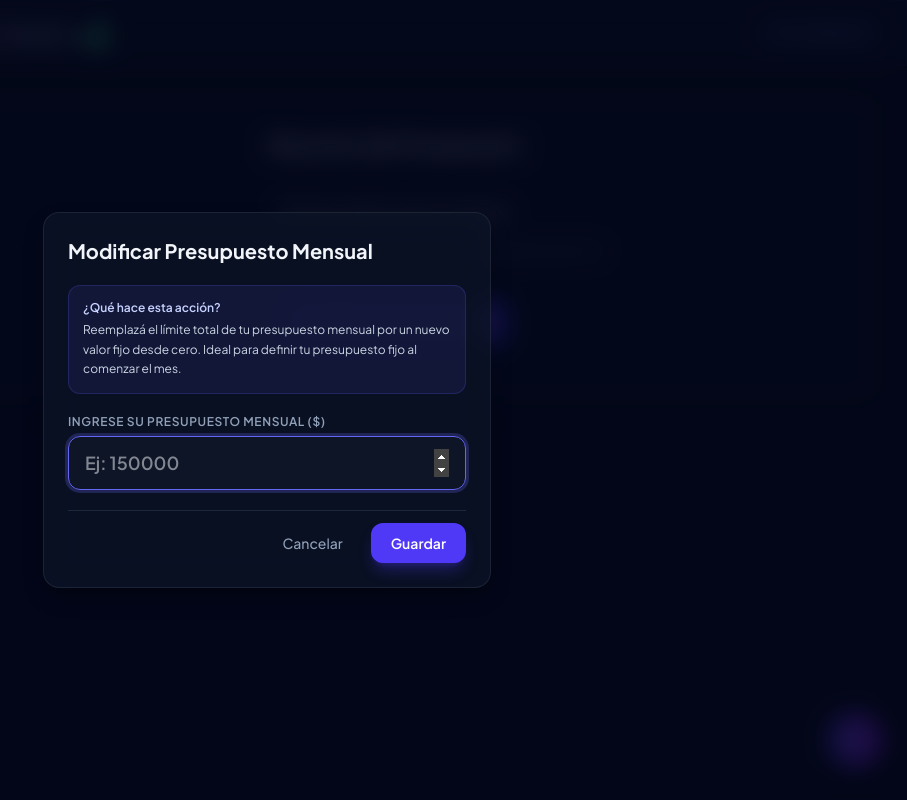
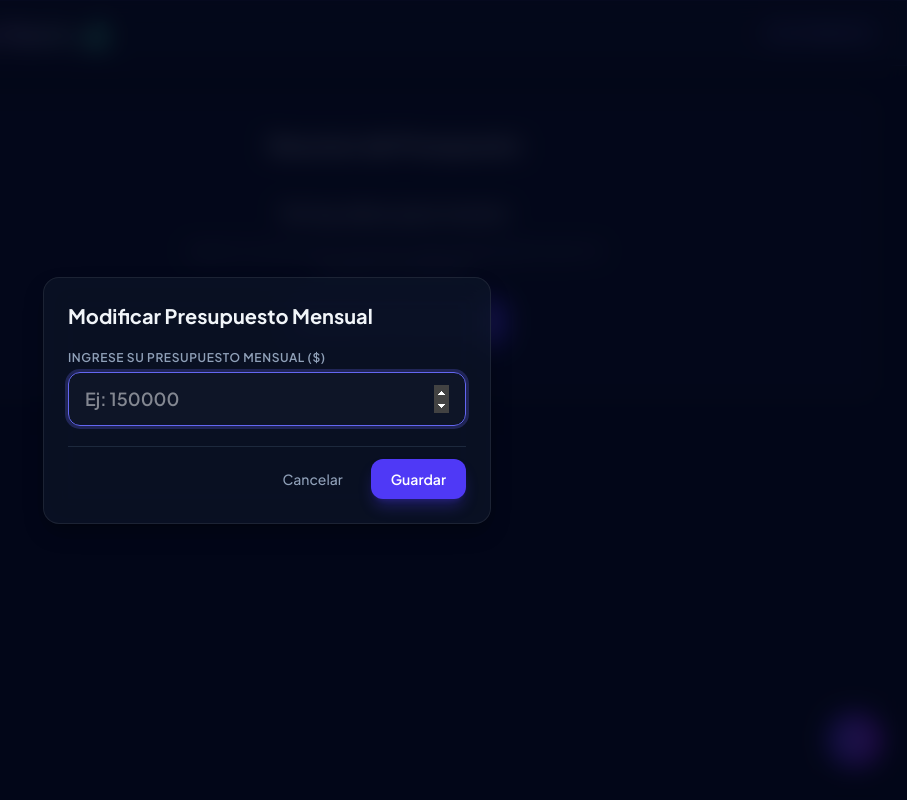
Before and after one commit to faqcjs/cuanto-gasto-app, a React (Vite) app: page / in a window 1280 px wide. Both pictures are taken after a click on the button "Establecer Presupuesto". Shown: the whole page, without its empty margins (373-1280 px from the left). Built offline with nearby package versions, Linux system fonts and the light colour scheme.

Commit message:
style(modals): remove explanation banners from budget action modals

```diff
--- a/src/components/AddIncomeModal.jsx
+++ b/src/components/AddIncomeModal.jsx
@@ -58,14 +58,6 @@ const AddIncomeModal = ({ isOpen, onClose, onAddIncome }) => {
           </button>
         </div>
 
-        {/* Modal Explanation Banner */}
-        <div className="bg-emerald-500/10 p-3.5 rounded-xl border border-emerald-500/20 text-xs text-emerald-300 space-y-1">
-          <p className="font-semibold text-emerald-200">¿Qué hace esta acción?</p>
-          <p className="leading-relaxed text-slate-300">
-            Sumá ingresos adicionales a tu presupuesto actual (por ejemplo: el pago de un trabajo freelance, un bono o una venta). Esto incrementará el saldo disponible total.
-          </p>
-        </div>
-
         <form onSubmit={handleSubmit} className="space-y-4">
           <div className="space-y-1.5">
             <label htmlFor="income-amount" className="block text-xs font-semibold uppercase tracking-wider text-slate-400">
--- a/src/components/BudgetModal.jsx
+++ b/src/components/BudgetModal.jsx
@@ -36,14 +36,6 @@ const BudgetModal = ({ isOpen, onClose, tempBudget, setTempBudget, setMonthlyBud
     <div className={`fixed inset-0 z-50 flex items-center justify-center p-4 bg-slate-950/80 backdrop-blur-md ${isClosing ? 'animate-fade-out' : 'animate-fade-in'}`}>
       <div className="w-full max-w-md glass-card rounded-2xl p-6 border border-indigo-500/20 shadow-2xl space-y-5">
         <h2 className="text-xl font-bold text-slate-100">Modificar Presupuesto Mensual</h2>
-
-        {/* Modal Explanation Banner */}
-        <div className="bg-indigo-500/10 p-3.5 rounded-xl border border-indigo-500/20 text-xs text-indigo-300 space-y-1">
-          <p className="font-semibold text-indigo-200">¿Qué hace esta acción?</p>
-          <p className="leading-relaxed text-slate-300">
-            Reemplazá el límite total de tu presupuesto mensual por un nuevo valor fijo desde cero. Ideal para definir tu presupuesto fijo al comenzar el mes.
-          </p>
-        </div>
         <div className="space-y-1.5">
           <label htmlFor="budget-modal" className="block text-xs font-semibold uppercase tracking-wider text-slate-400">
             Ingrese su presupuesto mensual ($)
```
